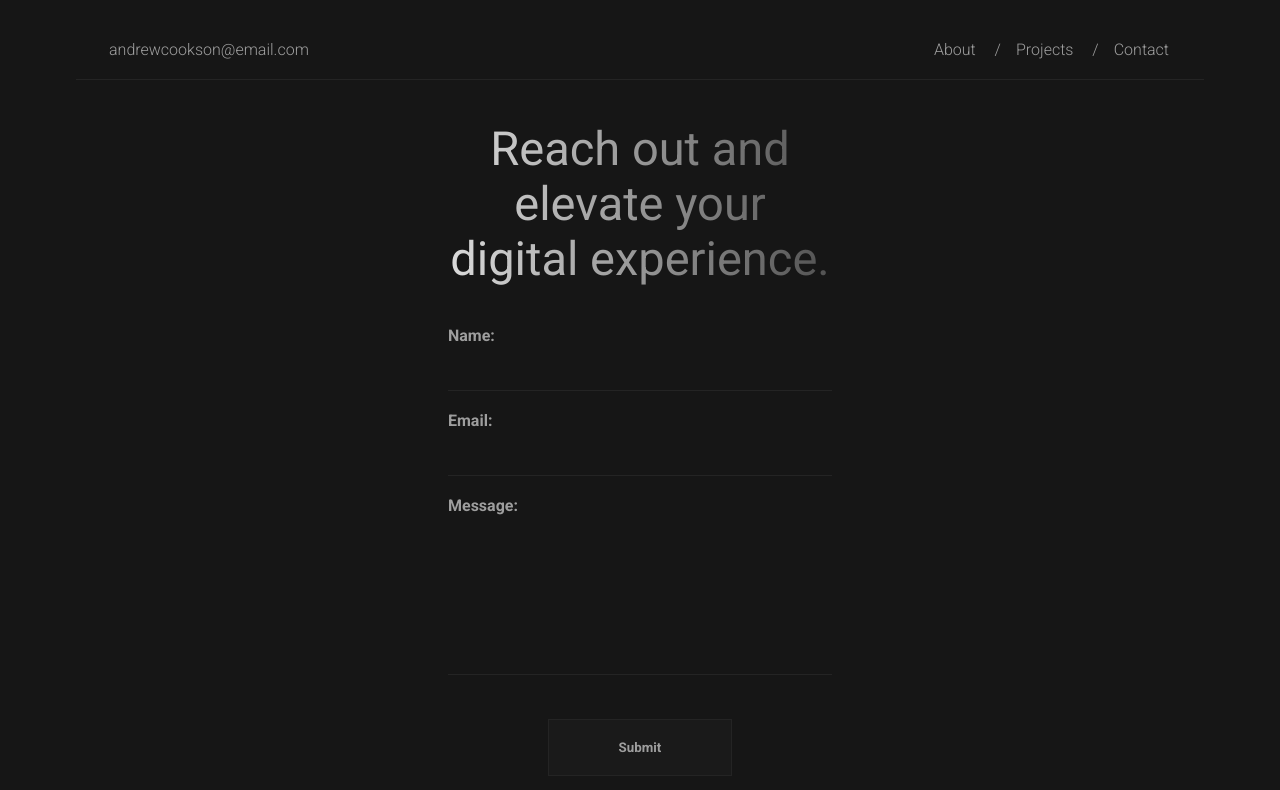
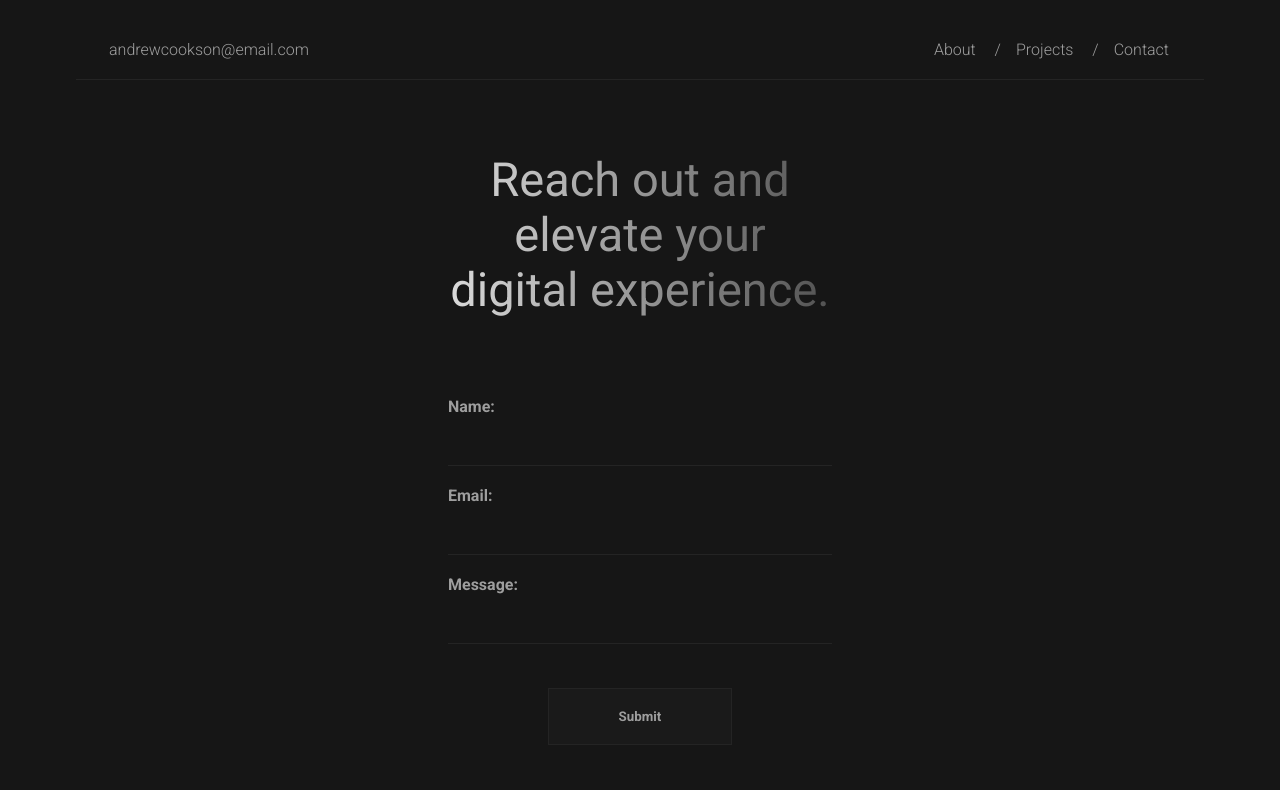
Before and after one commit to andyc90/my-portfolio, a React (Vite) app: page /contact in a window 1280 px wide. Shown: the top 790 px of the page. Built offline with nearby package versions, Linux system fonts and the light colour scheme.

Commit message:
enhancement: updated contact.css

```diff
--- a/src/styles/Contact.css
+++ b/src/styles/Contact.css
@@ -19,7 +19,7 @@
   text-align: center;
   font-size: 47px;
   font-weight: 400;
-  margin-bottom: 40px;
+  margin-bottom: 80px;
   background: linear-gradient(to right, #dbdbdb, #515151);
   -webkit-background-clip: text;
   background-clip: text;
@@ -40,6 +40,7 @@ form label {
 form input,
 form textarea {
   width: 100%;
+  height: 40px;
   padding: 10px;
   margin-bottom: 20px;
   box-sizing: border-box;
@@ -50,7 +51,6 @@ form textarea {
 }
 
 form textarea {
-  height: 150px;
   resize: none;
 }
 
```
